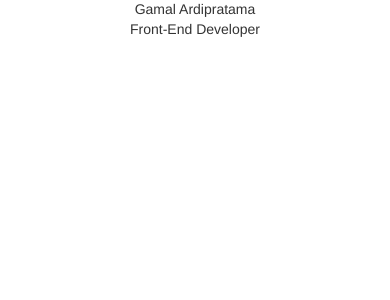
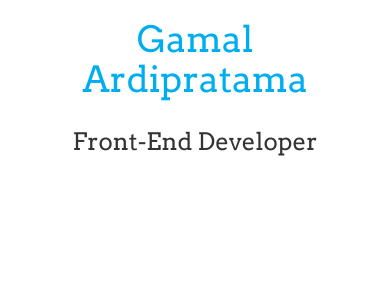
Before and after one commit to enoa7/gamalardi, a PHP site: page / in a window 390 px wide. Shown: the top 300 px of the page. Run offline with PHP 8.4, Linux system fonts and the light colour scheme.

Commit message:
add header content and update gulp

```diff
--- a/gulpfile.js
+++ b/gulpfile.js
@@ -24,7 +24,7 @@ gulp.task('browserSync', function() {
     ];
 
     browserSync.init(files, {
-        proxy: "http://localhost/resume/",
+        proxy: "http://localhost/gamalardi/",
         notify: 'false'
     });
 });
--- a/inc/sass/main.scss
+++ b/inc/sass/main.scss
@@ -8,6 +8,12 @@
 /* import mixin */
 @import 'utilities/mixin/mixin';
 
+/* link google font: arvo */
+@import url(https://fonts.googleapis.com/css?family=Arvo:400,700);
+
+$primary_color: #00AEEF;
+$secondary_color: #333333;
+
 html {
 	height: 100%;
 	@include font-size(14px);
@@ -15,3 +21,20 @@ html {
 body {
 	min-height: 100%;
 }
+
+html,
+body {
+	font-family: 'Arvo', serif;
+}
+/* ************* */
+/* Header */
+
+header {
+	.title {
+		color: $primary_color;
+	}
+	.subtitle {
+		color: $secondary_color;
+	}
+}
+/* ************* */
--- a/index.php
+++ b/index.php
@@ -22,8 +22,8 @@
 	<body>
 		<header>
 			<div class="container">
-				<div class="text-center col-xs-12 title">Gamal Ardipratama</div>
-				<div class="text-center col-xs-12 role">Front-End Developer</div>
+				<div class="text-center col-xs-12 "><h1 class="title">Gamal Ardipratama</h1></div>
+				<div class="text-center col-xs-12 role"><h3 class="subtitle">Front-End Developer</h3></div>
 			</div>
 		</header>
 
```
Also changed, not shown: main.css, 1 other file.
